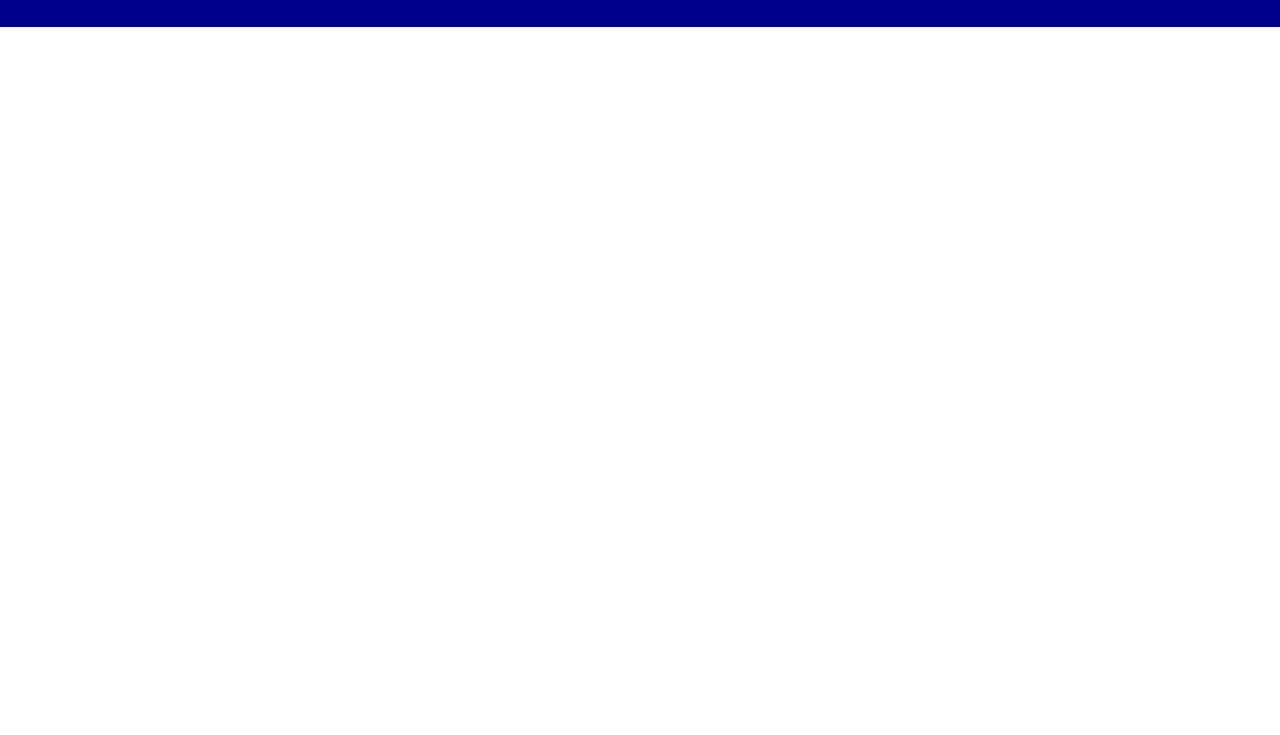
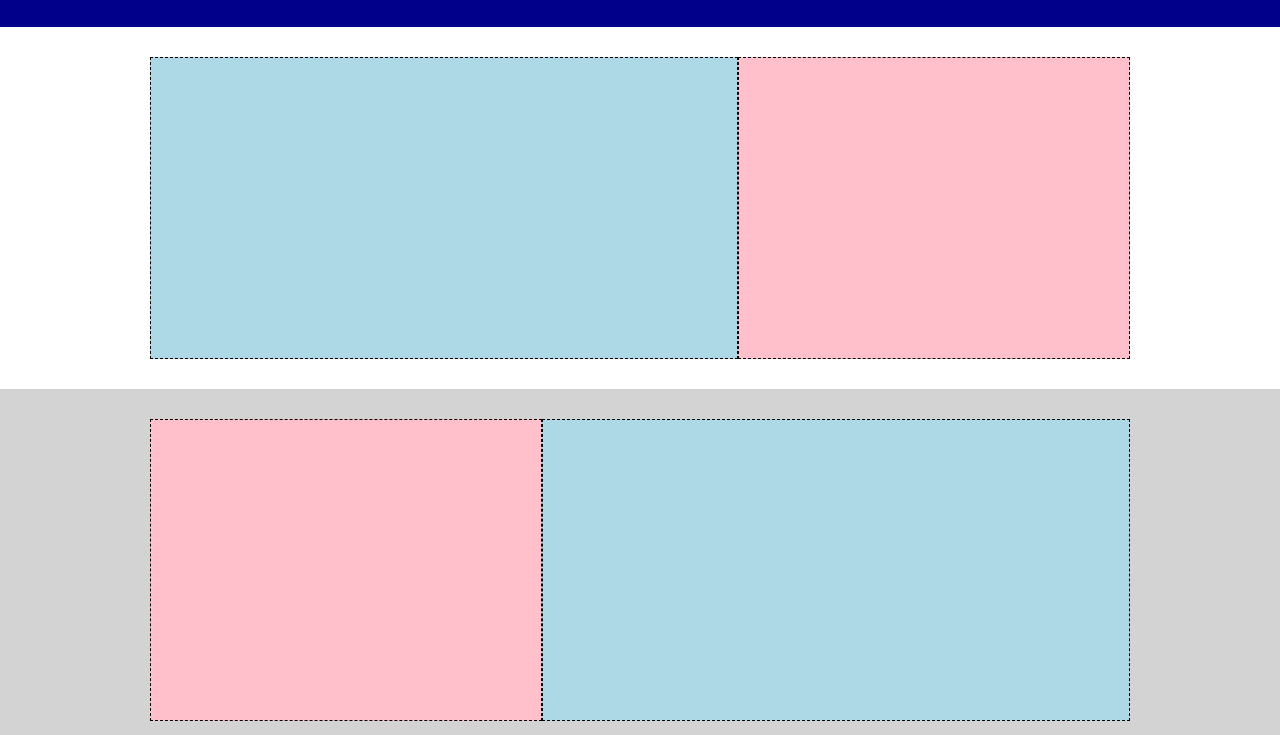
Before and after one commit to luigicaiaffa/htmlcss-struttura-discord, a plain HTML site: page index.html in a window 1280 px wide. Shown: the part 285-1020 px from the top of the page. Before the commit the page ends 800 px from the top, so only its background shows below. Drawn offline with Linux system fonts and the light colour scheme.

Commit message:
add sections

```diff
--- a/css/style.css
+++ b/css/style.css
@@ -13,6 +13,11 @@
   padding: 0 10px;
   width: 1000px;
   max-width: 100%;
+}
+
+/* DEBUG */
+#gray {
+  background-color: lightgrey;
 }
 
 /* PAGE HEADER */
@@ -58,3 +63,33 @@
   /* DEBUG */
   padding: 100px;
 }
+
+/* MAIN SECTION */
+
+.main-section {
+  padding: 30px;
+}
+
+.main-section > .container {
+  display: flex;
+}
+
+.lg-block {
+  width: 60%;
+
+  /* DEBUG */
+  padding: 150px;
+  background-color: lightblue;
+  border: 1px dashed black;
+}
+
+.sm-block {
+  width: 40%;
+
+  /* DEBUG */
+  padding: 150px;
+  background-color: pink;
+  border: 1px dashed black;
+}
+
+/* LAST SECTION */
--- a/index.html
+++ b/index.html
@@ -8,6 +8,7 @@
   </head>
 
   <body>
+    <!-- PAGE HEADER -->
     <header class="page-header">
       <div class="container">
         <div class="logo-container">logo</div>
@@ -24,10 +25,43 @@
       </div>
     </header>
 
+    <!-- MAIN CONTENT -->
     <main>
+      <!-- FIRST SECTION -->
       <section class="first-section">
         <div class="container debug">
           <div class="first-block debug"></div>
+        </div>
+      </section>
+
+      <!-- MAIN SECTION 1 -->
+      <section class="main-section">
+        <div class="container">
+          <div class="lg-block"></div>
+          <div class="sm-block"></div>
+        </div>
+      </section>
+
+      <!-- MAIN SECTION 2 -->
+      <section class="main-section" id="gray">
+        <div class="container">
+          <div class="sm-block"></div>
+          <div class="lg-block"></div>
+        </div>
+      </section>
+
+      <!-- MAIN SECTION 3 -->
+      <section class="main-section">
+        <div class="container">
+          <div class="lg-block"></div>
+          <div class="sm-block"></div>
+        </div>
+      </section>
+
+      <!-- LAST SECTION -->
+      <section class="last-section" id="gray">
+        <div class="container">
+          <div></div>
         </div>
       </section>
     </main>
```
